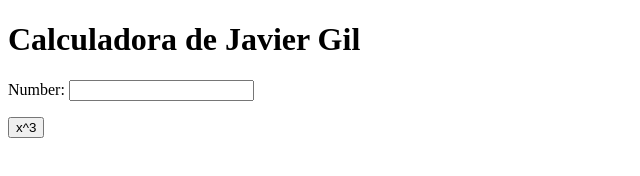
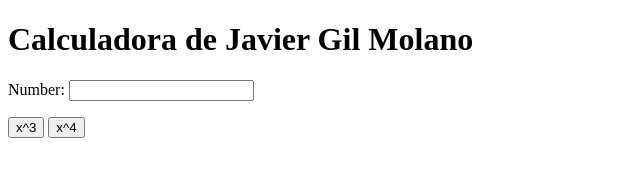
Before and after one commit to Javiergilm/my_calculator_2, a plain HTML site: page index.html in a window 1280 px wide. Shown: the whole page, without its empty margins (0-640 px from the left). Drawn offline with Linux system fonts and the light colour scheme.

Commit message:
x^4 button

```diff
--- a/index.html
+++ b/index.html
@@ -5,17 +5,22 @@
 		<meta charset="utf-8">
 	</head>
 	<body>
-		<h1>Calculadora de Javier Gil</h1>
+		<h1>Calculadora de Javier Gil Molano</h1>
 		Number:
 		<input type="text" id="n1">
 		<p>
 			<button onclick="cube()"> x^3 </button>
+			<button onclick="power_4()"> x^4</button>
 		</p>
 		<script type="text/javascript">
 			function cube() {
 				var num = document.getElementById("n1");
 				num.value = Math.pow(num.value, 3);
 			}
+			function power_4() {
+				var num = document.getElementById("n1");
+				num.value = Math.pow(num.value, 4);
+			}
 		</script>
 	</body>
 </html>
```
